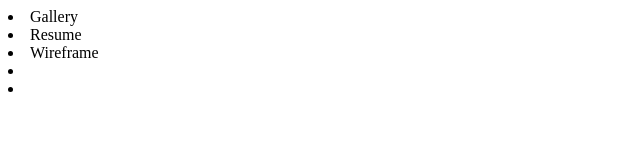
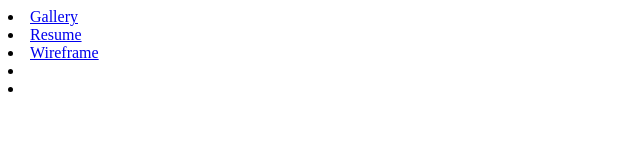
Before and after one commit to chancer4/parent-directory, a plain HTML site: page index.html in a window 1280 px wide. Shown: the whole page, without its empty margins (0-640 px from the left). Drawn offline with Linux system fonts and the light colour scheme.

Commit message:
moved things
moved tags into href

```diff
--- a/index.html
+++ b/index.html
@@ -7,9 +7,9 @@
 	<link rel="stylesheet" href="">
 </head>
 <body>
-	<li><a href="projects/imagegallery"></a>Gallery</li>
-	<li><a href="projects/resume"></a>Resume</li>
-	<li><a href="projects/wireframe-work"></a>Wireframe</li>
+	<li><a href="projects/imagegallery" >Gallery</a></li>
+	<li><a href="projects/resume">Resume</a></li>
+	<li><a href="projects/wireframe-work">Wireframe</a></li>
 	<li><a href=""></a></li>
 	<li><a href=""></a></li>
 </body>
```
